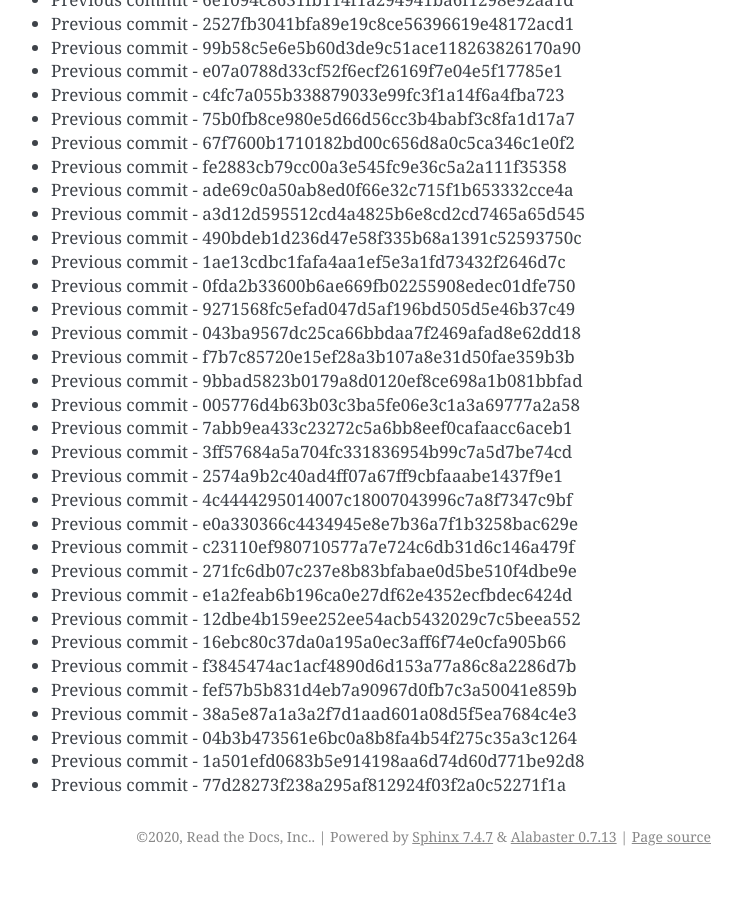
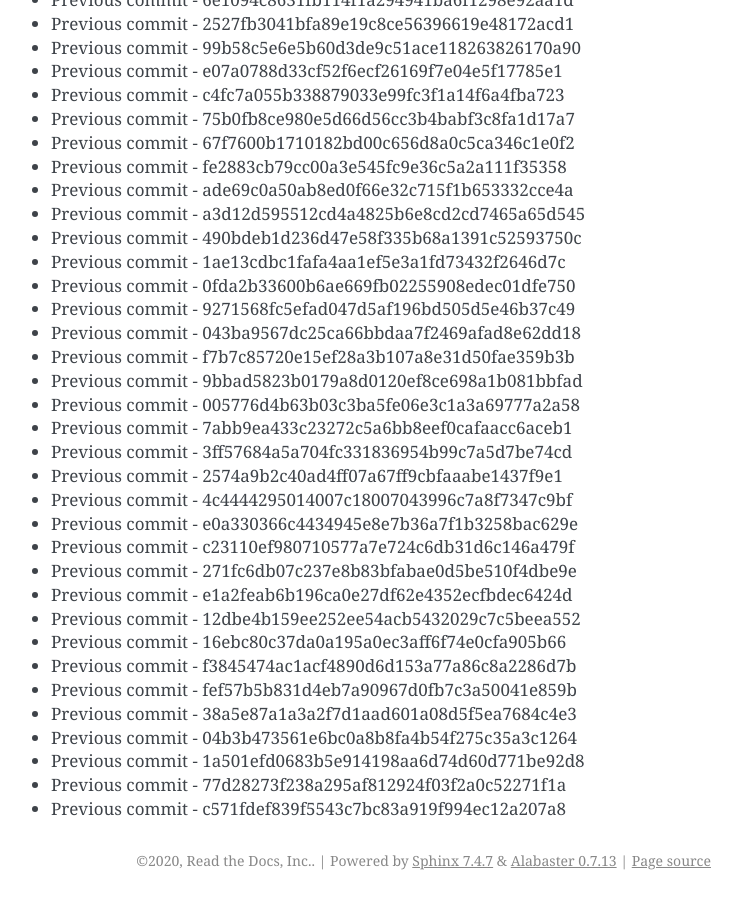
Before and after one commit to readthedocs/rtd-git-stresstest, a Sphinx documentation site: the page built from docs/updates.rst, in a window 1280 px wide and 900 px high, scrolled down 88704 px. Shown: the whole window, without its empty margins (399-1141 px from the left). Built offline with Sphinx 7.4.7, drawn with Linux system fonts in a browser that asks for light colours; before the commit the page ends 89580 px from its top, so only the background shows below that.

Commit message:
Generating commit from previous: c571fdef839f5543c7bc83a919f994ec12a207a8

```diff
--- a/docs/updates.rst
+++ b/docs/updates.rst
@@ -3759,3 +3759,4 @@ It can be tested for any performance characteristics.
 * Previous commit - 04b3b473561e6bc0a8b8fa4b54f275c35a3c1264
 * Previous commit - 1a501efd0683b5e914198aa6d74d60d771be92d8
 * Previous commit - 77d28273f238a295af812924f03f2a0c52271f1a
+* Previous commit - c571fdef839f5543c7bc83a919f994ec12a207a8
```
